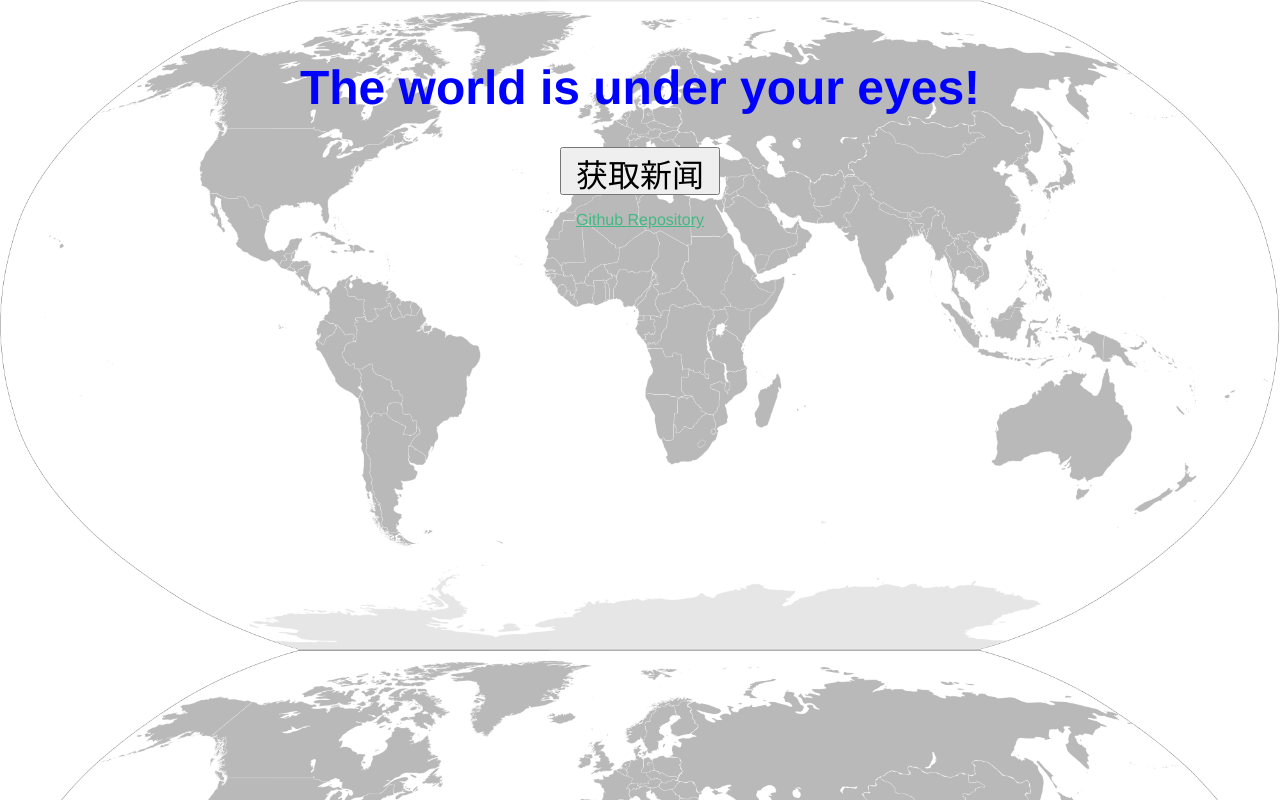
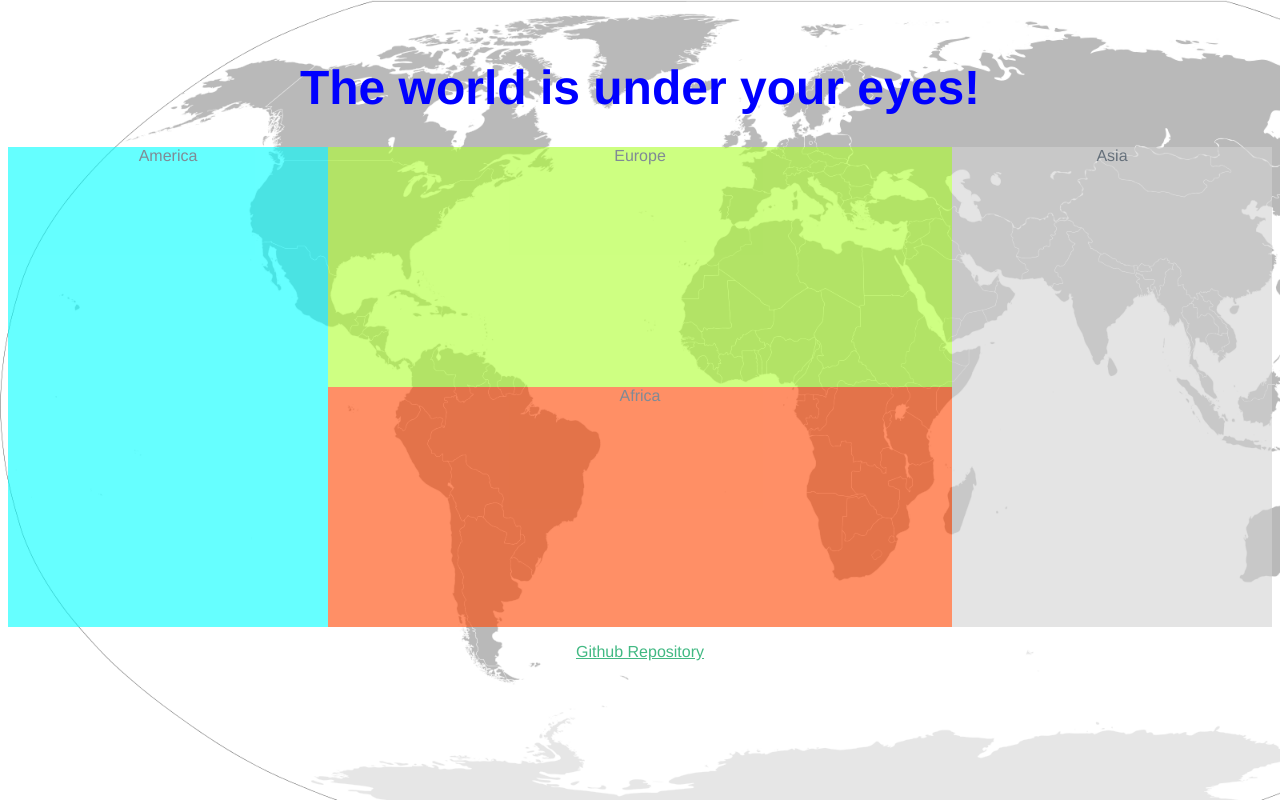
Before and after one commit to fyc1007261/Group3-proj, a Vue app: page /#/ in a window 1280 px wide. Built offline with nearby package versions, Linux system fonts and the light colour scheme.

Commit message:
Create the interface with customers

```diff
--- a/index.html
+++ b/index.html
@@ -2,8 +2,8 @@
 <html>
 <style>
   body{
-    background-image: url("src/assets/map.png");
-    background-size: cover;
+    background: url("src/assets/map.png") no-repeat;
+    background-size: 200vmin;
   }
 </style>
   <head>
--- a/src/components/Hello.vue
+++ b/src/components/Hello.vue
@@ -1,7 +1,18 @@
 <template>
   <div class="hello">
     <h1 v-bind:style="{color: Africa.color}">{{msg}}</h1>
-    <button @click="add()">获取新闻</button>
+    <div class="Am">
+      America
+    </div>
+    <div class="As">
+      Asia
+    </div>
+    <div class="Eu">
+      Europe
+    </div>
+    <div class="Af">
+      Africa
+    </div>
     <ul>
       <li><a href="https://github.com/fyc1007261/News-overview" target="_blank">Github Repository</a></li>
     </ul>
@@ -57,10 +68,41 @@ button{
   width: 20vmin;
   font-size: 4vmin;
 }
-h1, h2 {
+h1 {
   font-weight: bolder;
   font-size: 6vmin;
-
+}
+.hello{
+  word-wrap: break-word;
+  margin-top: 2vmin;
+}
+.Am{
+  float: left;
+  width: 40vmin;
+  height: 60vmin;
+  background: aqua;
+  filter:alpha(Opacity=60);-moz-opacity:0.6;opacity: 0.6;
+}
+.As{
+  float: right;
+  width: 40vmin;
+  height: 60vmin;
+  background: lightgrey;
+  filter:alpha(Opacity=60);-moz-opacity:0.6;opacity: 0.6;
+}
+.Eu{
+  margin-left: 40vmin;
+  margin-right: 40vmin;
+  height: 30vmin;
+  background:greenyellow;
+  filter:alpha(Opacity=60);-moz-opacity:0.6;opacity: 0.6;
+}
+.Af{
+  margin-left: 40vmin;
+  margin-right: 40vmin;
+  height: 30vmin;
+  background:orangered;
+  filter:alpha(Opacity=60);-moz-opacity:0.6;opacity: 0.6;
 }
 
 ul {
```
